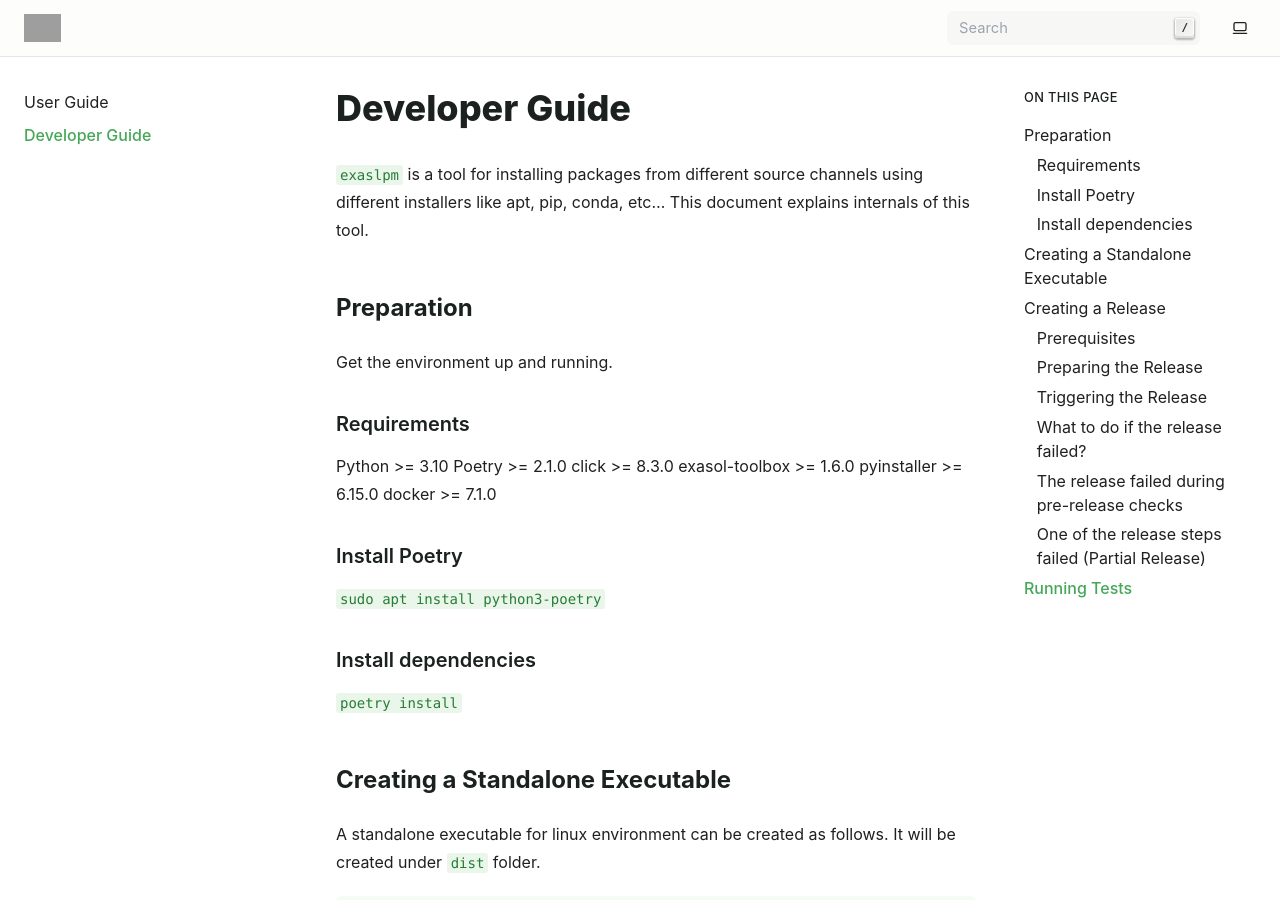
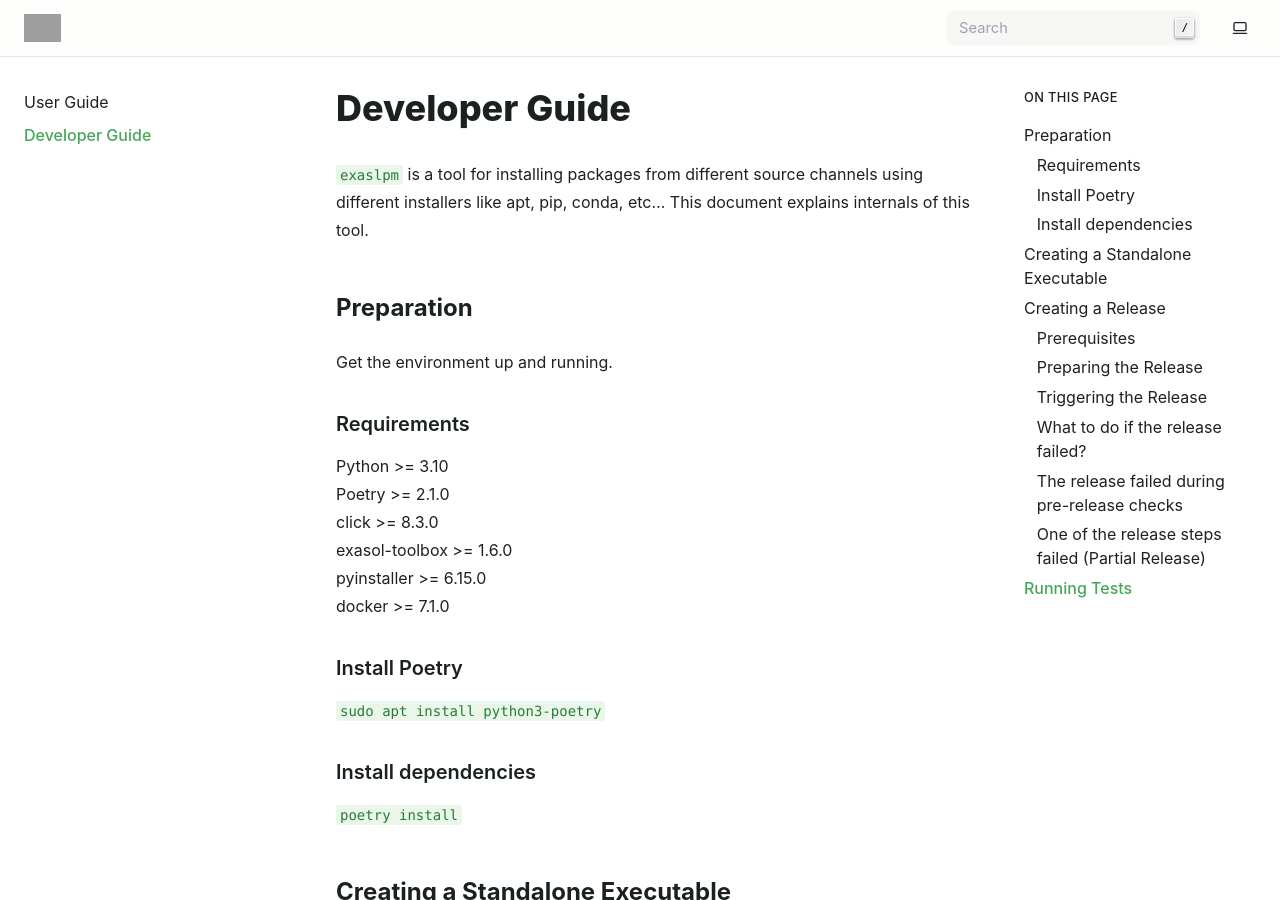
Before and after one commit to exasol/script-languages-package-management, a Sphinx documentation site: the page built from doc/developer_guide/developer_guide.rst, in a window 1280 px wide and 900 px high. Built offline with Sphinx 7.4.7, drawn with Linux system fonts in a browser that asks for light colours; pages that are not in the unit, such as notebooks, are missing from menus; grey boxes are pictures that could not be loaded.

Commit message:
Adding line breaks

```diff
--- a/doc/developer_guide/developer_guide.rst
+++ b/doc/developer_guide/developer_guide.rst
@@ -12,12 +12,12 @@
 
 Requirements
 ~~~~~~~~~~~~
-Python >= 3.10
-Poetry >= 2.1.0
-click >= 8.3.0
-exasol-toolbox >= 1.6.0
-pyinstaller >= 6.15.0
-docker >= 7.1.0
+| Python >= 3.10
+| Poetry >= 2.1.0
+| click >= 8.3.0
+| exasol-toolbox >= 1.6.0
+| pyinstaller >= 6.15.0
+| docker >= 7.1.0
 
 Install Poetry
 ~~~~~~~~~~~~~~
```
